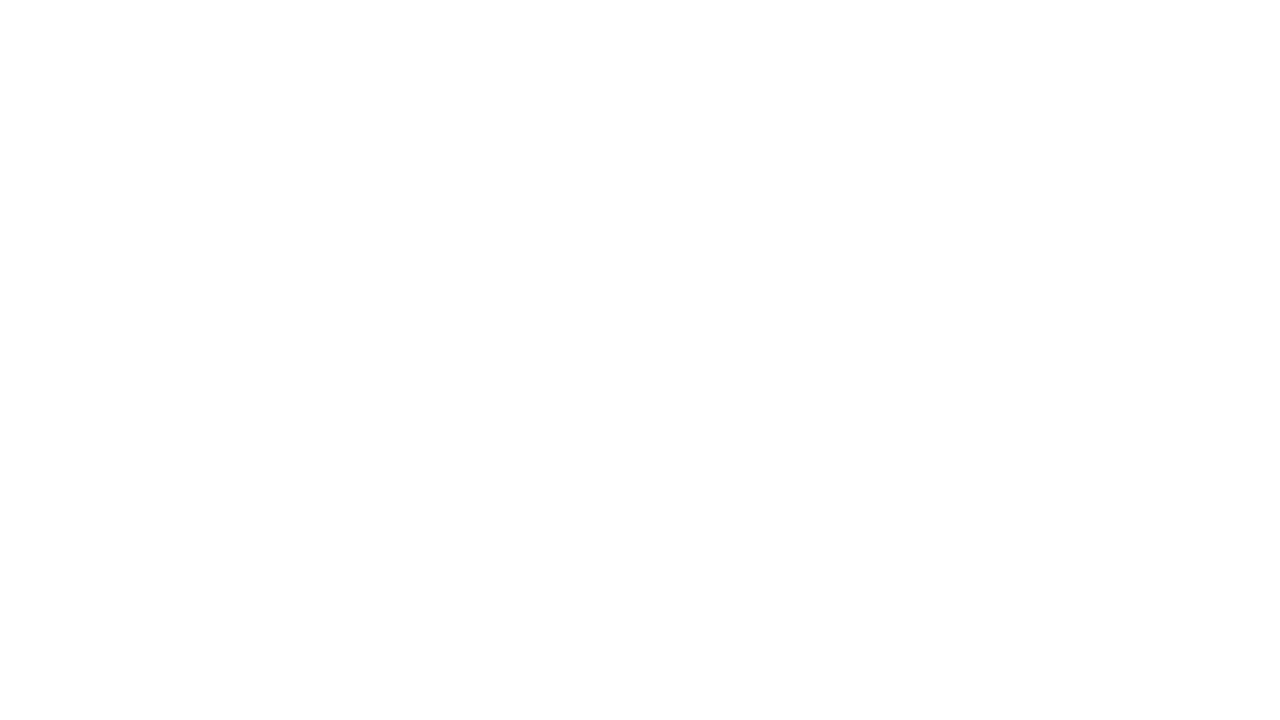
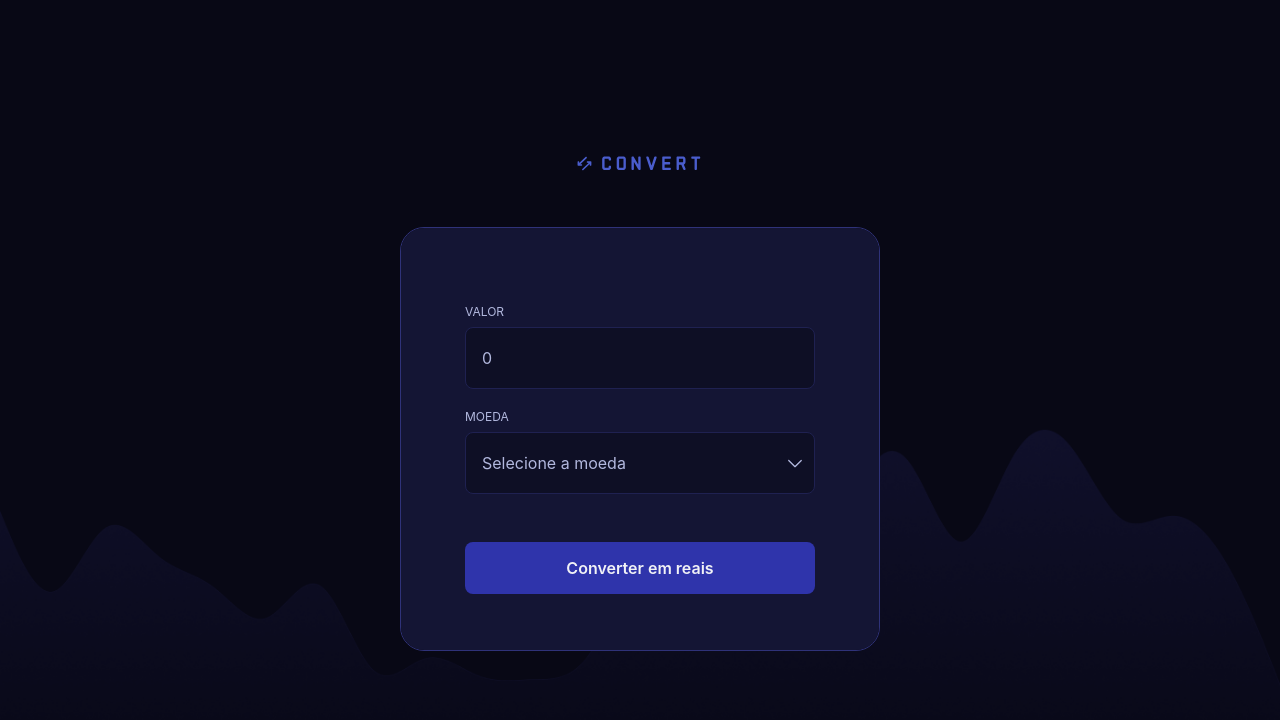
Before and after one commit to leleoaraxa/pitagoras, a plain HTML site: page index.html in a window 1280 px wide. Drawn offline with Linux system fonts and the light colour scheme.

Commit message:
Project Convert - Pitágoras

```diff
--- a/index.html
+++ b/index.html
@@ -1,11 +1,44 @@
 <!DOCTYPE html>
-<html lang="pt-BR">
-<head>
-  <meta charset="UTF-8">
-  <meta name="viewport" content="width=device-width, initial-scale=1.0">
-  <title>Aulas de Javascript</title>
-</head>
-<body>
-  <script src="scripts.js"></script>
-</body>
+<html lang="en">
+  <head>
+    <meta charset="UTF-8" />
+    <meta name="viewport" content="width=device-width, initial-scale=1.0" />
+
+    <link rel="preconnect" href="https://fonts.googleapis.com" />
+    <link rel="preconnect" href="https://fonts.gstatic.com" crossorigin />
+
+    <link
+      href="https://fonts.googleapis.com/css2?family=IBM+Plex+Mono&family=Roboto:wght@400;500;700&display=swap"
+      rel="stylesheet"
+    />
+
+    <link rel="stylesheet" href="styles.css" />
+
+    <title>Pitágoras - Convert</title>
+  </head>
+  <body>
+    <img src="./img/logo.svg" alt="Convert logo" />
+
+    <main>
+      <form>
+        <label for="amount">valor</label>
+        <input type="text" name="amount" id="amount" placeholder="0" required />
+
+        <label for="currency">moeda</label>
+        <select name="currency" id="currency" required>
+          <option value="" disabled selected hidden>Selecione a moeda</option>
+          <option value="USD">Dólar Americano</option>
+          <option value="EUR">Euro</option>
+          <option value="GBP">Libra Esterlina</option>
+        </select>
+
+        <button type="submit">Converter em reais</button>
+      </form>
+
+      <footer>
+        <span id="description">US$ 1 = R$ 4,86</span>
+        <h1 id="result">486,00 Reais</h1>
+      </footer>
+    </main>
+  </body>
 </html>
--- a/scripts.js
+++ /dev/null
@@ -1 +0,0 @@
-console.log("Hello Word!")
--- /dev/null
+++ b/styles.css
@@ -0,0 +1,162 @@
+* {
+  margin: 0;
+  padding: 0;
+  box-sizing: border-box;
+}
+
+:root {
+  font-family: "Inter", sans-serif;
+  font-size: 16px;
+}
+
+::-webkit-scrollbar {
+  width: 8px;
+}
+
+::-webkit-scrollbar-track {
+  background-color: #1f2151;
+}
+
+::-webkit-scrollbar-thumb {
+  background-color: #2f3279;
+}
+
+body {
+  width: 100%;
+  height: 100vh;
+
+  background-image: url("./img/bg.png");
+  background-size: contain;
+
+  display: flex;
+  align-items: center;
+  justify-content: center;
+  flex-direction: column;
+
+  gap: 3.12rem;
+
+  color: #f1f2f6;
+}
+
+main {
+  width: 480px;
+  border-radius: 1.5rem;
+
+  border: 1px solid #2f3279;
+  overflow-y: hidden;
+}
+
+form {
+  background-color: #141534;
+
+  display: flex;
+  flex-direction: column;
+
+  padding: 3.5rem 4rem;
+}
+
+label {
+  font-size: 0.75rem;
+  color: #b2b8de;
+  text-transform: uppercase;
+  margin-bottom: 0.5rem;
+  margin-top: 1.25rem;
+}
+
+input,
+select {
+  outline: 0;
+
+  color: #f1f2f6;
+  border: 1px solid #1f2151;
+  border-radius: 0.5rem;
+
+  background-color: #0e0f25;
+  padding: 1.25rem 1rem;
+
+  font-family: "Inter", sans-serif;
+  font-size: 1rem;
+}
+
+select {
+  -moz-appearance: none;
+  -webkit-appearance: none;
+  appearance: none;
+
+  background: url("./img/chevron-down.svg") no-repeat;
+  background-position: calc(100% - 0.75rem) center !important;
+  background-color: #0e0f25;
+
+  cursor: pointer;
+  font-size: 1rem;
+}
+
+input::placeholder,
+select:invalid,
+option {
+  color: #b2b8de;
+}
+
+input:focus,
+select:focus {
+  border: 1px solid #4a5dcd;
+}
+
+button {
+  height: 3.25rem;
+
+  background-color: #2f34ab;
+
+  border: none;
+  border-radius: 0.5rem;
+
+  color: #f1f2f6;
+
+  font-family: "Inter", sans-serif;
+  font-size: 1rem;
+  font-weight: 600;
+  cursor: pointer;
+  transition: background-color 0.2s;
+
+  margin-top: 3rem;
+  outline: 0;
+}
+
+button:hover {
+  background-color: #4a5dcd;
+}
+
+button:focus {
+  outline: 1.5px solid #4a5dcd;
+}
+
+footer {
+  background-color: #1f2151;
+  padding: 2.5rem;
+  max-height: 196px;
+
+  text-align: center;
+  display: none;
+
+  overflow-y: scroll;
+}
+
+.show-result {
+  display: block;
+}
+
+footer span {
+  color: #7d8dec;
+  font-size: 1rem;
+  font-family: "IBM Plex Mono", monospace;
+  margin-bottom: 0.5rem;
+  line-height: 1.25rem;
+}
+
+footer h1 {
+  color: #f1f2f6;
+  font-weight: 700;
+  font-size: 2rem;
+  line-height: 3rem;
+  word-break: break-all;
+}
```
Also changed, not shown: img/bg.png (added), img/check.svg (added), img/chevron-down.svg (added), img/logo.svg (added).
